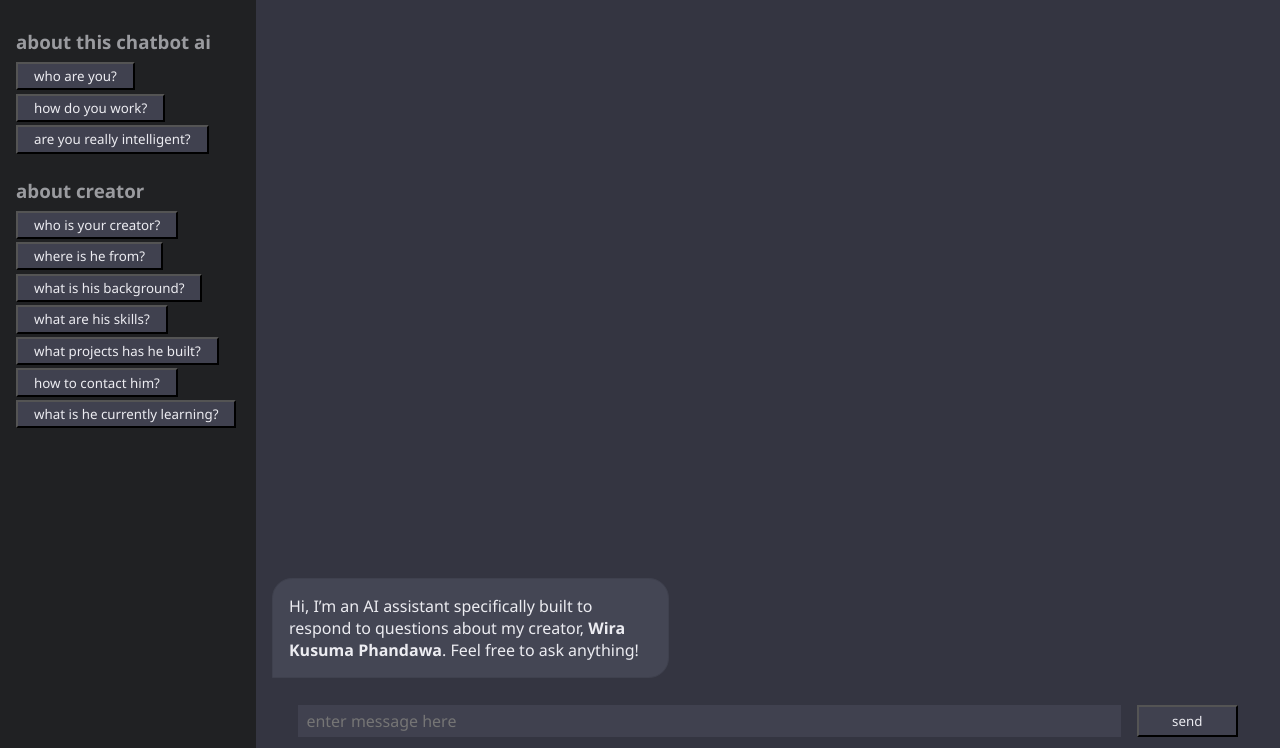
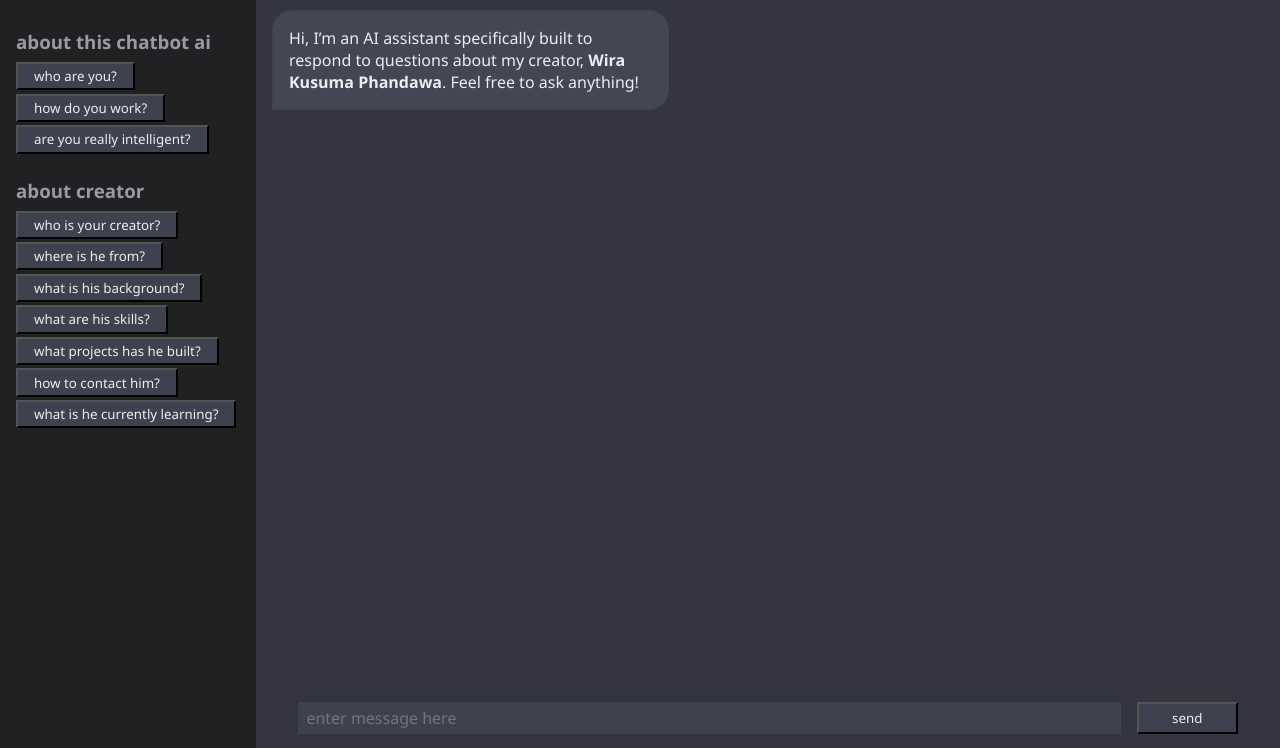
Before and after one commit to Wira-Kusuma/chat-bot, a plain HTML site: page index.html in a window 1280 px wide. Shown: the part 52-800 px from the top of the page. Drawn offline with Linux system fonts and the light colour scheme.

Commit message:
Auto-scroll chat to latest message and improve UI
Added automatic scrolling to the bottom of the chat after new messages in script.js. Enhanced style.css with custom scrollbars, smoother scrolling, and improved layout for better chat usability.

```diff
--- a/script.js
+++ b/script.js
@@ -14,6 +14,8 @@ function sending() {
     userInput.value="";
     userInput.focus();
     convers.appendChild(element);
+    convers.scrollTop = convers.scrollHeight;
+
 }
 
 function sendingre(text) {
@@ -25,6 +27,8 @@ function sendingre(text) {
     userInput.value="";
     userInput.focus();
     convers.appendChild(element);
+    convers.scrollTop = convers.scrollHeight;
+
 }
 
 // bot get text from process and show it into chat
@@ -33,6 +37,8 @@ function botReply(text) {
     element.className = "bot";
     element.innerHTML = `<p>${text}</p>`;
     convers.appendChild(element);
+    convers.scrollTop = convers.scrollHeight;
+
 }
 
 // when send button clicked
@@ -76,6 +82,8 @@ function process() {
         userInput.value = "";
         // focusing to input after send
         userInput.focus();
+        convers.scrollTop = convers.scrollHeight;
+
     }, 500);
 }
 
--- a/style.css
+++ b/style.css
@@ -20,8 +20,14 @@
     --hover-accent: #0f8f70;    /* Hover tombol */
 }
 
+*::-webkit-scrollbar { width: 8px; }
+*::-webkit-scrollbar-track { background: #2e2f3a; }
+*::-webkit-scrollbar-thumb { background: #555; border-radius: 4px; }
+*::-webkit-scrollbar-thumb:hover { background: var(--accent-color); }
 
-body {
+
+
+body,html {
     width: 100%;
     max-height: 100vh;
     margin: 0;
@@ -29,6 +35,7 @@ body {
     display: flex;
     justify-content: space-evenly;
     background-color: var(--bg-color);
+    scroll-behavior: smooth;
 }
 
 section {
@@ -46,14 +53,7 @@ section {
 .burger {display: none;}
 .close {display: none;}
 
-main {
-    width: 80%;
-    height: 100vh;
-    overflow: hidden;
-    display: flex;
-    flex-direction: column;
-    justify-content: space-between;
-}
+
 
 header {
     display: flex;
@@ -69,16 +69,23 @@ header img {
     border-radius: 100%;
 }
 
-.convers {
-    width: 100%;
-    height: 100%;
-    padding: 1rem;
+
+
+main {
+    height: 100vh;
+    width: 80%;
     display: flex;
     flex-direction: column;
-    justify-content: end;
-    gap: 0.5rem;
-    overflow-x: hidden;
+}
+
+.convers {
+    flex: 1;
+    min-height: 0;
     overflow-y: auto;
+    padding: 1rem;
+    gap: 1rem;
+    display: flex;
+    flex-direction: column;
 }
 
 .bot, .human {
```
